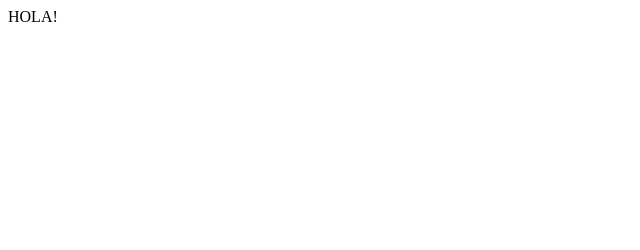
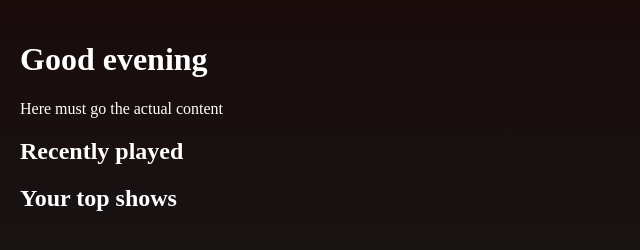
Before and after one commit to IIC3585-2021/pwa-page-brin, a website: page public/index.html in a window 1280 px wide. Shown: the whole page, without its empty margins (0-640 px from the left). Drawn offline with Linux system fonts and the light colour scheme.

Commit message:
some more structure

```diff
--- /dev/null
+++ b/public/home.html
@@ -0,0 +1,15 @@
+<div>
+    <h1>
+        Good evening
+    </h1>
+
+    Here must go the actual content
+
+    <h2>
+        Recently played
+    </h2>
+
+    <h2>
+        Your top shows
+    </h2>
+</div>
--- a/public/index.html
+++ b/public/index.html
@@ -9,9 +9,15 @@
         <link rel="stylesheet" href="./stylesheets/master.css">
     </head>
     <body>
+        <script src="../src/include.js"></script>
 
-        HOLA!
+        <div id="full-container">
+            <div id="home-container" w3-include-html="./home.html"></div>
+        </div>
 
+        <script>
+            includeHTML();
+        </script>
         <script src="../src/index.js" async defer></script>
     </body>
 </html>
--- /dev/null
+++ b/public/stylesheets/home.css
@@ -0,0 +1,7 @@
+#home-container {
+    background: rgb(26,11,11);
+    background: linear-gradient(180deg, rgba(26,11,11,1) 0%, rgba(24,24,24,1) 50%);
+    color: white;
+    padding: 20px;
+    flex-grow: 1;
+}
--- a/public/stylesheets/master.css
+++ b/public/stylesheets/master.css
@@ -1,3 +1,20 @@
+@import './home.css';
+
 html {
     background-color: white;
+    width: 100%;
+    height: 100%;
 }
+
+body {
+    margin: 0px;
+    width: 100%;
+    height: 100%;
+}
+
+#full-container {
+    display: flex;
+    flex-direction: column;
+    width: 100%;
+    height: 100%;
+}
--- /dev/null
+++ b/src/include.js
@@ -0,0 +1,29 @@
+// Taken from https://www.w3schools.com/howto/howto_html_include.asp
+
+function includeHTML() {
+  var z, i, elmnt, file, xhttp;
+  /* Loop through a collection of all HTML elements: */
+  z = document.getElementsByTagName("*");
+  for (i = 0; i < z.length; i++) {
+    elmnt = z[i];
+    /*search for elements with a certain atrribute:*/
+    file = elmnt.getAttribute("w3-include-html");
+    if (file) {
+      /* Make an HTTP request using the attribute value as the file name: */
+      xhttp = new XMLHttpRequest();
+      xhttp.onreadystatechange = function() {
+        if (this.readyState == 4) {
+          if (this.status == 200) {elmnt.innerHTML = this.responseText;}
+          if (this.status == 404) {elmnt.innerHTML = "Page not found.";}
+          /* Remove the attribute, and call this function once more: */
+          elmnt.removeAttribute("w3-include-html");
+          includeHTML();
+        }
+      }
+      xhttp.open("GET", file, true);
+      xhttp.send();
+      /* Exit the function: */
+      return;
+    }
+  }
+}
```
